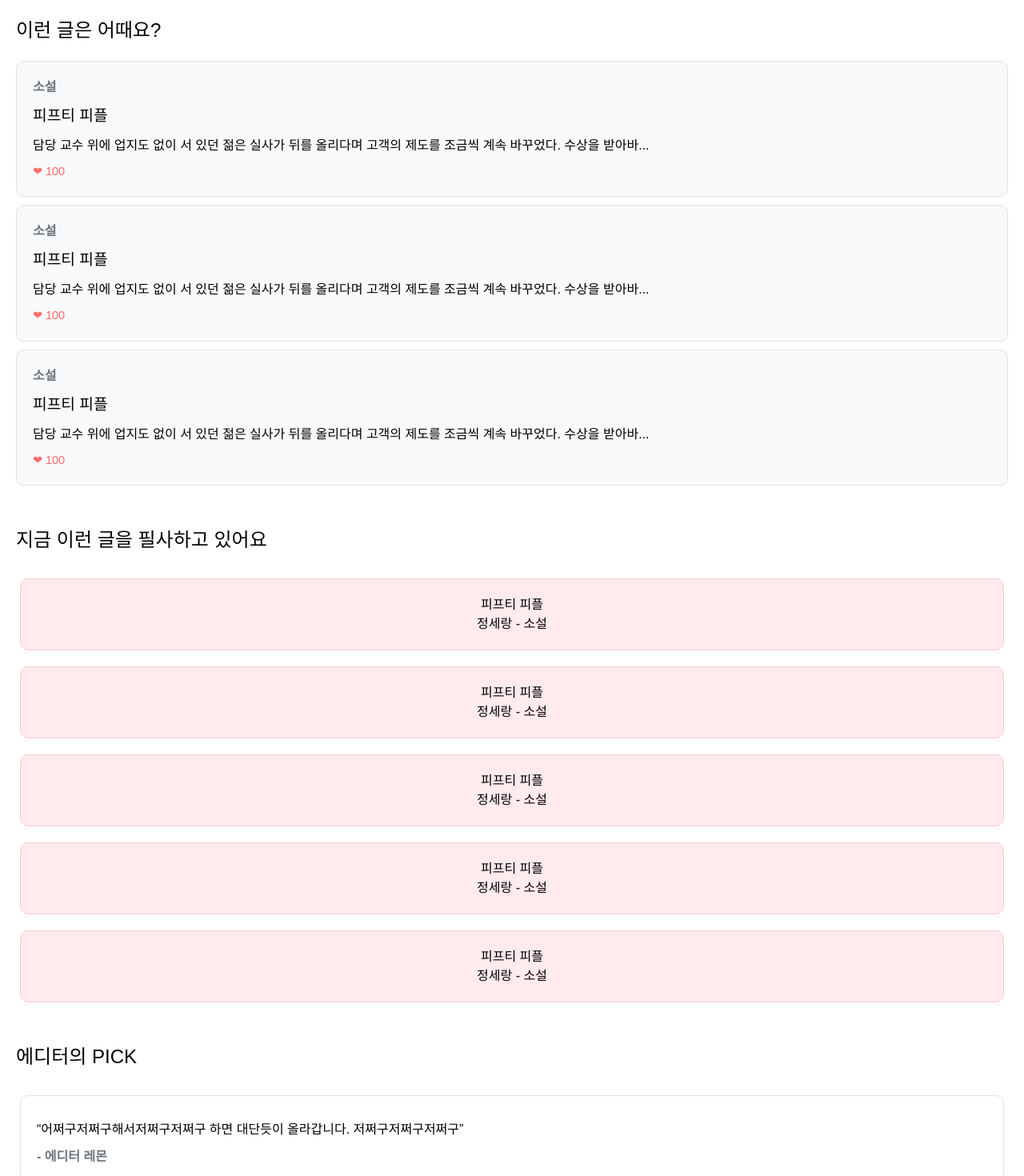
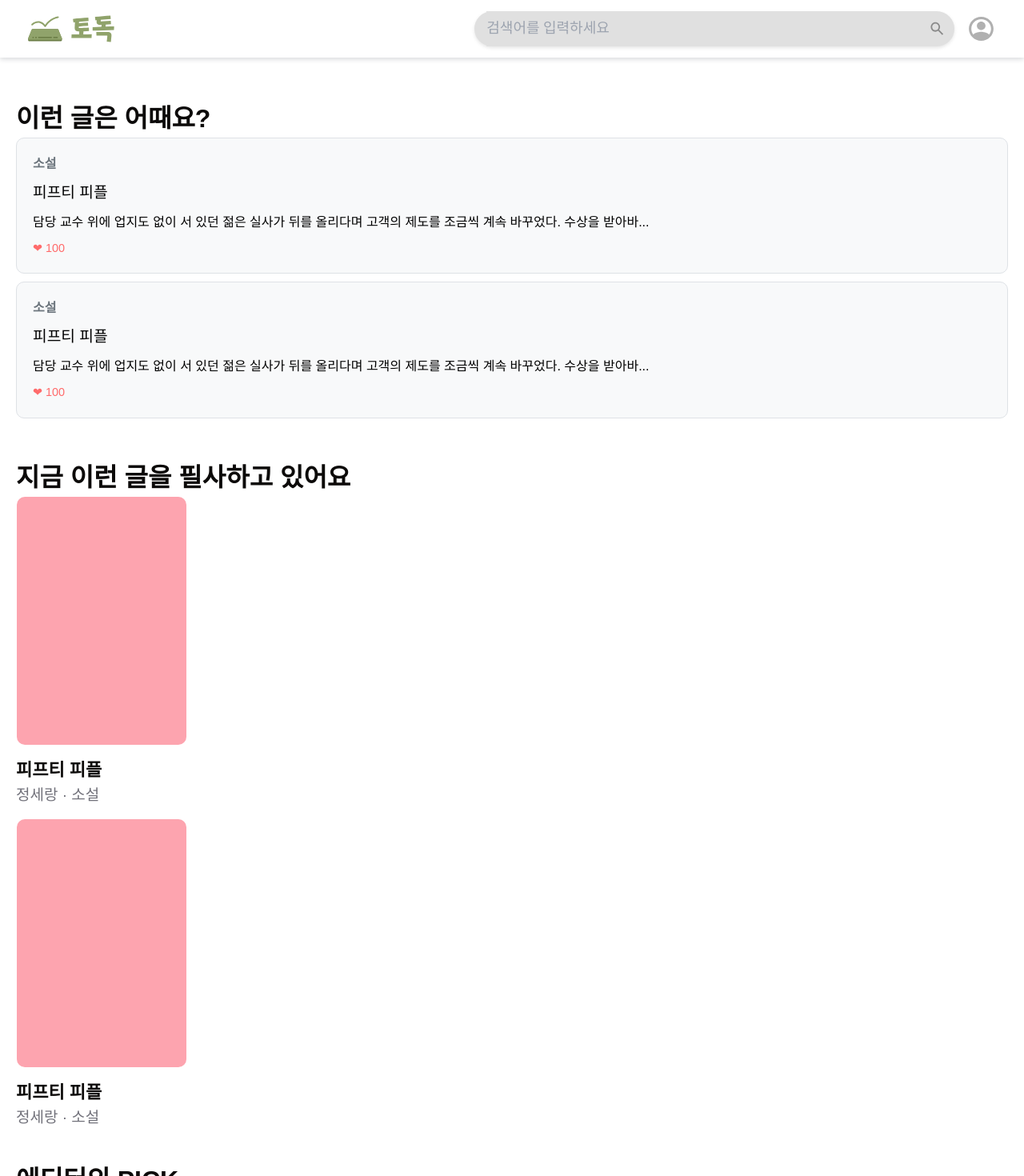
Before and after one commit to yihimin/js_todoc, a React (Create React App) app: page /main in a window 1280 px wide. Shown: the top 1470 px of the page at 80% size. Built offline with nearby package versions, Linux system fonts and the light colour scheme; a web font is replaced by a local one.

Commit message:
feat : main 페이지 작업중

```diff
--- a/package.json
+++ b/package.json
@@ -42,7 +42,7 @@
   "license": "ISC",
   "devDependencies": {
     "autoprefixer": "^10.4.19",
-    "postcss": "^8.4.38",
+    "postcss": "^8.4.39",
     "tailwindcss": "^3.4.4"
   }
 }
--- a/src/components/SearchNav.jsx
+++ b/src/components/SearchNav.jsx
@@ -1,4 +1,5 @@
 import React, { useState } from 'react';
+import { Link } from 'react-router-dom';
 import TodocLogo from '../assets/todoc_logo.svg';
 import SearchIcon from '../assets/search_icon.svg';
 import ProfileIcon from '../assets/profile_icon.svg';
@@ -12,7 +13,7 @@ const SearchNav = () => {
 
   return (
     <div className="PilsaPage">
-      <div className="header">
+      <div className="header fixed top-0 left-0 w-full bg-white shadow-md z-50 flex justify-between items-center p-4 h-16">
         <div className="logo">
           <img src={TodocLogo} alt="Todoc Logo"/>
         </div>
@@ -37,6 +38,8 @@ const SearchNav = () => {
           )}
         </div>
       </div>
+      <div className="mt-16">
+      </div>
     </div>
   );
 }
--- a/src/pages/MainPage.jsx
+++ b/src/pages/MainPage.jsx
@@ -1,46 +1,80 @@
 import React from 'react';
 import './MainPage.css';
+import SearchNav from '../components/SearchNav';
 
 const MainPage = () => {
+    const articles = [
+        {
+            category: "소설",
+            title: "피프티 피플",
+            content: "담당 교수 위에 업지도 없이 서 있던 젊은 실사가 뒤를 올리다며 고객의 제도를 조금씩 계속 바꾸었다. 수상을 받아바...",
+            likes: 100
+        },
+        {
+            category: "소설",
+            title: "피프티 피플",
+            content: "담당 교수 위에 업지도 없이 서 있던 젊은 실사가 뒤를 올리다며 고객의 제도를 조금씩 계속 바꾸었다. 수상을 받아바...",
+            likes: 100
+        },
+    ];
+
+    const writings = [
+        {
+            category: "소설",
+            title: "피프티 피플",
+            author: "정세랑",
+            img: ""
+        },
+        {
+            category: "소설",
+            title: "피프티 피플",
+            author: "정세랑",
+            img: ""
+        },
+    ];
+
     return (
+        <div>
+            <SearchNav/>
             <div className="main-page">
                 <section className="recommended-articles">
-                <h2>이런 글은 어때요?</h2>
+                    <div className="text-stone-950 text-[32px] font-bold">이런 글은 어때요?</div>
                         <div className="article-list">
-                    <div className="article-item">
-                        <span>소설</span>
-                        <h3>피프티 피플</h3>
-                        <p>담당 교수 위에 업지도 없이 서 있던 젊은 실사가 뒤를 올리다며 고객의 제도를 조금씩 계속 바꾸었다. 수상을 받아바...</p>
-                        <div className="likes">❤ 100</div>
+                            {articles.map((article, index) => (
+                                <div className="article-item" key={index}>
+                                    <span className="category">{article.category}</span>
+                                    <h3 className="title">{article.title}</h3>
+                                    <p className="content">{article.content}</p>
+                                    <div className="likes">❤ {article.likes}</div>
                                 </div>
-                    <div className="article-item">
-                        <span>소설</span>
-                        <h3>피프티 피플</h3>
-                        <p>담당 교수 위에 업지도 없이 서 있던 젊은 실사가 뒤를 올리다며 고객의 제도를 조금씩 계속 바꾸었다. 수상을 받아바...</p>
-                        <div className="likes">❤ 100</div>
+                            ))}
                         </div>
-                    <div className="article-item">
-                        <span>소설</span>
-                        <h3>피프티 피플</h3>
-                        <p>담당 교수 위에 업지도 없이 서 있던 젊은 실사가 뒤를 올리다며 고객의 제도를 조금씩 계속 바꾸었다. 수상을 받아바...</p>
-                        <div className="likes">❤ 100</div>
+                </section>
+                <section className="current-writing">
+                    <div className="text-stone-950 text-[32px] font-bold">지금 이런 글을 필사하고 있어요</div>
+                    <div className="writing-list flex gap-4">
+                        {writings.map((writing, index) => (
+                            <div className="w-[212.74px] h-[386.87px] flex flex-col justify-start items-start gap-[5px] key={index}"
+                                 key={index}>
+                                <div className="w-[212.74px] h-[386.87px] relative">
+                                    <div
+                                        className={`w-[211.74px] h-[309.87px] left-[1px] top-0 absolute bg-rose-300 rounded-[10px]`}/>
+                                    <div
+                                        className="left-0 top-[325.37px] absolute text-stone-950 text-[22px] font-semibold">
+                                        {writing.title}
+                                    </div>
+                                    <div
+                                        className="left-0 top-[358.87px] absolute text-zinc-500 text-[19px] font-normal">
+                                        {writing.author} · {writing.category}
                                     </div>
                                 </div>
-            </section>
-
-            <section className="current-writing">
-                <h2>지금 이런 글을 필사하고 있어요</h2>
-                <div className="writing-list">
-                    <div className="writing-item">피프티 피플<br/>정세랑 - 소설</div>
-                    <div className="writing-item">피프티 피플<br/>정세랑 - 소설</div>
-                    <div className="writing-item">피프티 피플<br/>정세랑 - 소설</div>
-                    <div className="writing-item">피프티 피플<br/>정세랑 - 소설</div>
-                    <div className="writing-item">피프티 피플<br/>정세랑 - 소설</div>
+                            </div>
+                        ))}
                     </div>
                 </section>
 
                 <section className="editors-pick">
-                <h2>에디터의 PICK</h2>
+                    <div className="text-stone-950 text-[32px] font-bold">에디터의 PICK</div>
                     <div className="pick-list">
                         <div className="pick-item">
                             <p>“어쩌구저쩌구해서저쩌구저쩌구 하면 대단듯이 올라갑니다. 저쩌구저쩌구저쩌구”</p>
@@ -53,6 +87,7 @@ const MainPage = () => {
                     </div>
                 </section>
             </div>
+        </div>
     );
 };
 
--- a/src/pages/PilsaPage.jsx
+++ b/src/pages/PilsaPage.jsx
@@ -1,5 +1,6 @@
 import React from 'react';
 import './PilsaPage.css';
+import SearchNav from '../components/SearchNav';
 import TodocLogo from '../assets/todoc_logo.svg';
 import SearchIcon from '../assets/search_icon.svg';
 import ProfileIcon from '../assets/profile_icon.svg';
@@ -7,21 +8,9 @@ import PilsaComponent from '../components/PilsaComponent';
 
 const PilsaPage = () => {
     return (
-        <div className="PilsaPage">
-            <div className="header">
-                <div className="logo">
-                    <img src={TodocLogo} alt="Todoc Logo"/>
-                </div>
-                <div className="search-container">
-                    <div className="search-bar">
-                        <input type="text" className="search-input" placeholder="검색어를 입력하세요"/>
-                        <span className="search-icon"><img src={SearchIcon} alt="Search"/></span>
-                    </div>
-                </div>
-                <div className="user-icon"><img src={ProfileIcon} alt="Profile"/></div>
-            </div>
-            <div className="container">
-                <PilsaComponent />
+        <div>
+            <SearchNav/>
+            <PilsaComponent/>
             <div className="book-info">
                 <div className="book-cover"></div>
                 <div className="book-details">
@@ -34,8 +23,8 @@ const PilsaPage = () => {
                 </div>
             </div>
         </div>
-        </div>
-    );
+)
+    ;
 };
 
 export default PilsaPage;
```
Also changed, not shown: 1 other file (tests, documents, lock files or other folders). Lines whose indentation alone changed are shown as unchanged.
